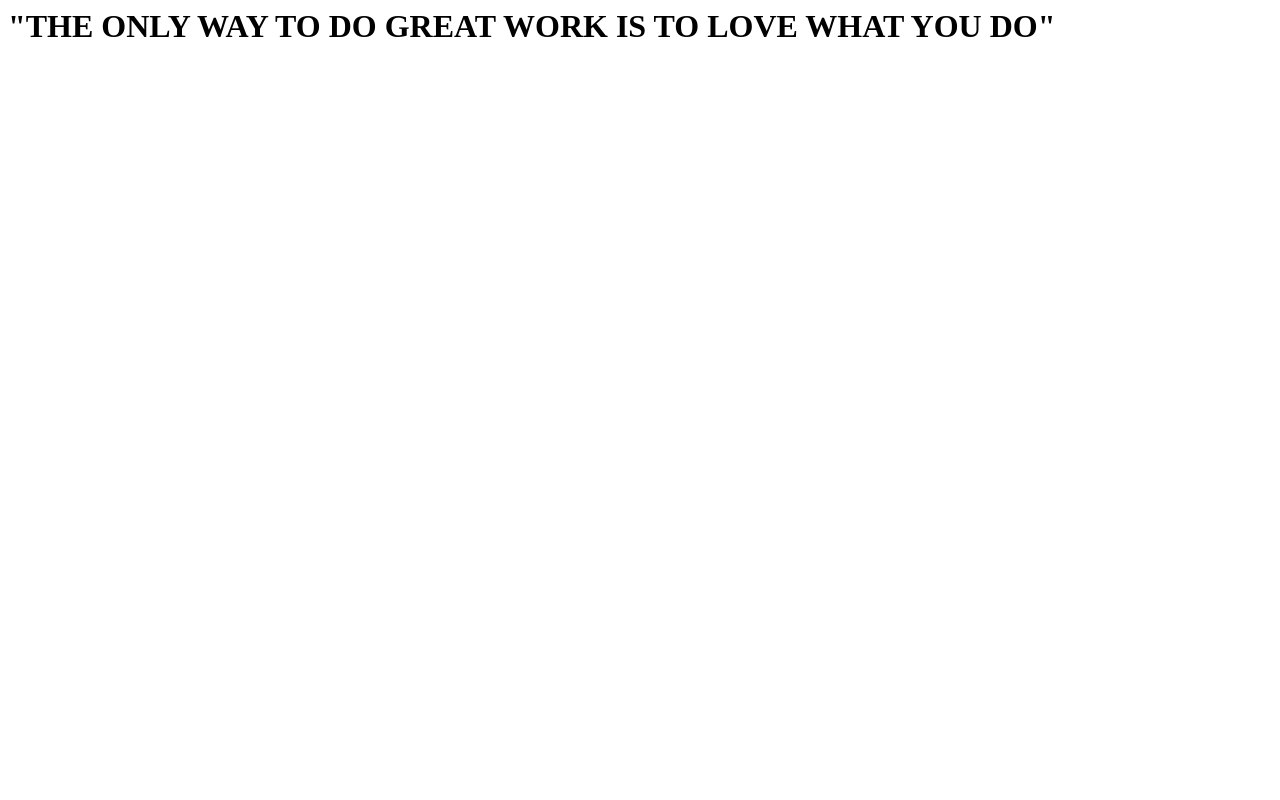
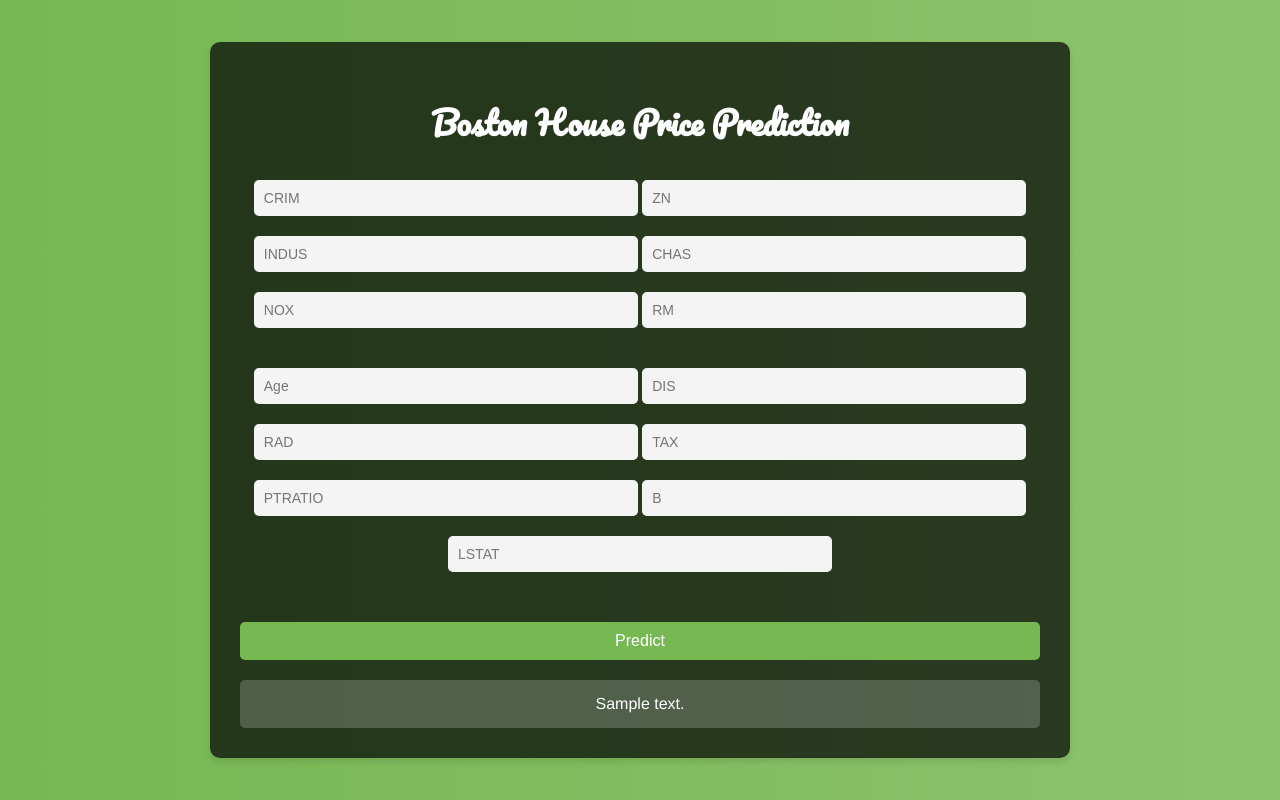
Before and after one commit to Che-24/Boston-HousingPrice, a Flask app: template templates/home.html in a window 1280 px wide. Run offline with Flask 3, Linux system fonts and the light colour scheme; the template is opened without the code that fills it: most values are stand-ins (such as "Sample title", 1, 10 or a date in 2020); parts of the project's set-up code (start-up, migrations or seed data) failed here and were passed over.

Commit message:
Updated home.html for UI enhancements

```diff
--- a/templates/home.html
+++ b/templates/home.html
@@ -1,5 +1,148 @@
-<h1>
+<!DOCTYPE html>
+<html lang="en">
 
-"THE ONLY WAY TO DO GREAT WORK IS TO LOVE WHAT YOU DO"
+<head>
+  <meta charset="UTF-8">
+  <meta name="viewport" content="width=device-width, initial-scale=1.0">
+  <title>Boston House Price Prediction</title>
 
-</h1>
+  <!-- Google Fonts -->
+  <link href="https://fonts.googleapis.com/css2?family=Pacifico&family=Arimo&family=Hind:wght@300&family=Open+Sans+Condensed:wght@300&display=swap" rel="stylesheet">
+
+  <style>
+    /* Basic Styles */
+    body {
+      font-family: 'Arimo', sans-serif;
+      background: linear-gradient(to right, #76b852, #8DC26F);
+      margin: 0;
+      padding: 0;
+      display: flex;
+      justify-content: center;
+      align-items: center;
+      height: 100vh;
+      color: #fff;
+    }
+
+    .login {
+      background-color: rgba(0, 0, 0, 0.7);
+      padding: 30px;
+      border-radius: 10px;
+      box-shadow: 0px 4px 6px rgba(0, 0, 0, 0.1);
+      text-align: center;
+      width: 100%;
+      max-width: 800px;
+    }
+
+    .login h1 {
+      font-family: 'Pacifico', sans-serif;
+      font-size: 32px;
+      color: #fff;
+      margin-bottom: 20px;
+    }
+
+    form {
+      display: flex;
+      flex-wrap: wrap;
+      justify-content: space-between;
+      gap: 20px;
+    }
+
+    form input[type="text"] {
+      width: 48%;
+      padding: 10px;
+      margin: 10px 0;
+      border-radius: 5px;
+      border: none;
+      background-color: #f4f4f4;
+      font-size: 14px;
+      box-sizing: border-box;
+    }
+
+    form input[type="text"]:focus {
+      outline: none;
+      border: 2px solid #76b852;
+    }
+
+    button {
+      padding: 10px 20px;
+      border-radius: 5px;
+      background-color: #76b852;
+      border: none;
+      color: white;
+      font-size: 16px;
+      cursor: pointer;
+      transition: background-color 0.3s;
+      width: 100%;
+      margin-top: 20px;
+    }
+
+    button:hover {
+      background-color: #8DC26F;
+    }
+
+    .prediction-result {
+      margin-top: 20px;
+      padding: 15px;
+      background-color: rgba(255, 255, 255, 0.2);
+      border-radius: 5px;
+    }
+
+    /* Responsive Design */
+    @media (max-width: 600px) {
+      .login {
+        padding: 20px;
+        width: 80%;
+      }
+
+      .login h1 {
+        font-size: 28px;
+      }
+
+      form input[type="text"] {
+        width: 100%; /* Make inputs full width on small screens */
+      }
+    }
+  </style>
+
+</head>
+
+<body>
+
+  <div class="login">
+    <h1>Boston House Price Prediction</h1>
+
+    <!-- Main Input For Receiving Query to our ML -->
+    <form action="{{ url_for('predict')}}" method="post" class="form-container">
+      <!-- First Column -->
+      <div class="left-column">
+        <input type="text" name="CRIM" placeholder="CRIM" required="required" />
+        <input type="text" name="ZN" placeholder="ZN" required="required" />
+        <input type="text" name="INDUS" placeholder="INDUS" required="required" />
+        <input type="text" name="CHAS" placeholder="CHAS" required="required" />
+        <input type="text" name="NOX" placeholder="NOX" required="required" />
+        <input type="text" name="RM" placeholder="RM" required="required" />
+      </div>
+
+      <!-- Second Column -->
+      <div class="right-column">
+        <input type="text" name="Age" placeholder="Age" required="required" />
+        <input type="text" name="DIS" placeholder="DIS" required="required" />
+        <input type="text" name="RAD" placeholder="RAD" required="required" />
+        <input type="text" name="TAX" placeholder="TAX" required="required" />
+        <input type="text" name="PTRATIO" placeholder="PTRATIO" required="required" />
+        <input type="text" name="B" placeholder="B" required="required" />
+        <input type="text" name="LSTAT" placeholder="LSTAT" required="required" />
+      </div>
+
+      <button type="submit">Predict</button>
+    </form>
+
+    <!-- Prediction Result Display -->
+    <div class="prediction-result">
+      {{ prediction_text }}
+    </div>
+  </div>
+
+</body>
+
+</html>
```
